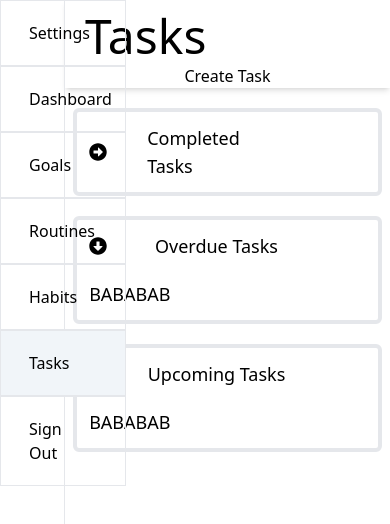
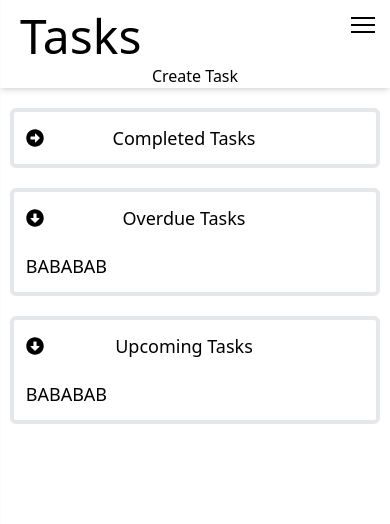
Before and after one commit to TylerP99/life-manager, a React (Create React App) app in the folder frontend/: page /tasks in a window 390 px wide. Shown: the top 524 px of the page. Built offline with nearby package versions, Linux system fonts and the light colour scheme.

Commit message:
Mobile and desktop nav

```diff
--- a/frontend/src/index.css
+++ b/frontend/src/index.css
@@ -1,3 +1,47 @@
 @tailwind base;
 @tailwind components;
 @tailwind utilities;
+
+.hamburger {
+    cursor: pointer;
+    width: 24px;
+    height: 24px;
+    transition: all 0.25s;
+    position: relative;
+  }
+
+  .hamburger-top, .hamburger-middle, .hamburger-bottom {
+    position: absolute;
+    top: 0;
+    left: 0;
+    width: 24px;
+    height: 2px;
+    background: #000;
+    transform: rotate(0);
+    transition: all 0.5s;
+  }
+
+  .hamburger-middle {
+    transform: translateY(7px);
+  }
+
+  .hamburger-bottom {
+    transform: translateY(14px);
+  }
+
+  .open {
+    transform: rotate(90deg);
+    transform: translateY(0px);
+  }
+
+  .open .hamburger-top {
+    transform: rotate(45deg) translateY(6px) translate(6px);
+  }
+
+  .open .hamburger-middle {
+    display: none;
+  }
+
+  .open .hamburger-bottom {
+    transform: rotate(-45deg) translateY(6px) translate(-6px);
+  }
--- a/frontend/src/layouts/AppLayout.jsx
+++ b/frontend/src/layouts/AppLayout.jsx
@@ -4,18 +4,49 @@ import {Outlet, NavLink} from "react-router-dom";
 
 function AppLayout() {
 
+    const navLinkStyle = "w-full py-5 pl-7 pr-24 border";
+    const navLinkActive = "bg-slate-100"
+
+    const [navOpen, setNavOpen] = useState(false);
+
+    const toggleNavOpen = () => setNavOpen(!navOpen);
+
     return (
         <section className='flex w-full'>
-            <section className='sticky top-0 left-0 h-screen border-r w-1/6'>
-                <nav className='flex flex-col h-full'>
-                    <NavLink className={({isActive}) => "w-full py-5 pl-7 pr-24 border" + (isActive ? " bg-slate-100" : "")} to="/settings" >Settings</NavLink>
-                    <NavLink exact className={({isActive}) => "w-full py-5 pl-7 pr-24 border" + (isActive ? " bg-slate-100" : "")} to="/dashboard" >Dashboard</NavLink>
-                    <NavLink className={({isActive}) => "w-full py-5 pl-7 pr-24 border" + (isActive ? " bg-slate-100" : "")} to="/goals" >Goals</NavLink>
-                    <NavLink className={({isActive}) => "w-full py-5 pl-7 pr-24 border" + (isActive ? " bg-slate-100" : "")} to="/routines" >Routines</NavLink>
-                    <NavLink className={({isActive}) => "w-full py-5 pl-7 pr-24 border" + (isActive ? " bg-slate-100" : "")} to="/habits" >Habits</NavLink>
-                    <NavLink className={({isActive}) => "w-full py-5 pl-7 pr-24 border" + (isActive ? " bg-slate-100" : "")} to="/tasks" >Tasks</NavLink>
-                    <NavLink className={({isActive}) => "w-full py-5 pl-7 pr-24 border" + (isActive ? " bg-slate-100" : "")} to="/signout">Sign Out</NavLink>
-                </nav>
+            <section id='navigation'>
+                <section id='mobile-nav' className='md:hidden'>
+                    <nav className={'flex flex-col fixed top-0 left-0 bg-white h-screen border-r transition-transform md:w-1/6 md:sticky md:transition-none' + ((navOpen) ? "" : " -translate-x-full")}>
+                        <NavLink className={({isActive}) => navLinkStyle + (isActive ? " " + navLinkActive : "")} to="/settings" >Settings</NavLink>
+                        <NavLink className={({isActive}) => navLinkStyle + (isActive ? " " + navLinkActive : "")} to="/dashboard" >Dashboard</NavLink>
+                        <NavLink className={({isActive}) => navLinkStyle + (isActive ? " " + navLinkActive : "")} to="/goals" >Goals</NavLink>
+                        <NavLink className={({isActive}) => navLinkStyle + (isActive ? " " + navLinkActive : "")} to="/routines" >Routines</NavLink>
+                        <NavLink className={({isActive}) => navLinkStyle + (isActive ? " " + navLinkActive : "")} to="/habits" >Habits</NavLink>
+                        <NavLink className={({isActive}) => navLinkStyle + (isActive ? " " + navLinkActive : "")} to="/tasks" >Tasks</NavLink>
+                        <NavLink className={({isActive}) => navLinkStyle + (isActive ? " " + navLinkActive : "")} to="/signout">Sign Out</NavLink>
+                    </nav>
+                    <div className='absolute top-[2%] left-[90%]'>
+                        <button
+                            id="menu-btn"
+                            className={"block hamburger md:hidden focus:outline-none" + ((navOpen) ? " open" : "")}
+                            onClick={toggleNavOpen}
+                            >
+                            <div className="hamburger-top"></div>
+                            <div className="hamburger-middle"></div>
+                            <div className="hamburger-bottom"></div>
+                        </button>
+                    </div>
+                </section>
+                <section id='normal-nav'>
+                    <nav className={'flex-col hidden sticky top-0 left-0 bg-white h-screen border-r md:flex'}>
+                        <NavLink className={({isActive}) => navLinkStyle + (isActive ? " " + navLinkActive : "")} to="/settings" >Settings</NavLink>
+                        <NavLink className={({isActive}) => navLinkStyle + (isActive ? " " + navLinkActive : "")} to="/dashboard" >Dashboard</NavLink>
+                        <NavLink className={({isActive}) => navLinkStyle + (isActive ? " " + navLinkActive : "")} to="/goals" >Goals</NavLink>
+                        <NavLink className={({isActive}) => navLinkStyle + (isActive ? " " + navLinkActive : "")} to="/routines" >Routines</NavLink>
+                        <NavLink className={({isActive}) => navLinkStyle + (isActive ? " " + navLinkActive : "")} to="/habits" >Habits</NavLink>
+                        <NavLink className={({isActive}) => navLinkStyle + (isActive ? " " + navLinkActive : "")} to="/tasks" >Tasks</NavLink>
+                        <NavLink className={({isActive}) => navLinkStyle + (isActive ? " " + navLinkActive : "")} to="/signout">Sign Out</NavLink>
+                    </nav>
+                </section>
             </section>
             <Outlet/>
         </section>
```
